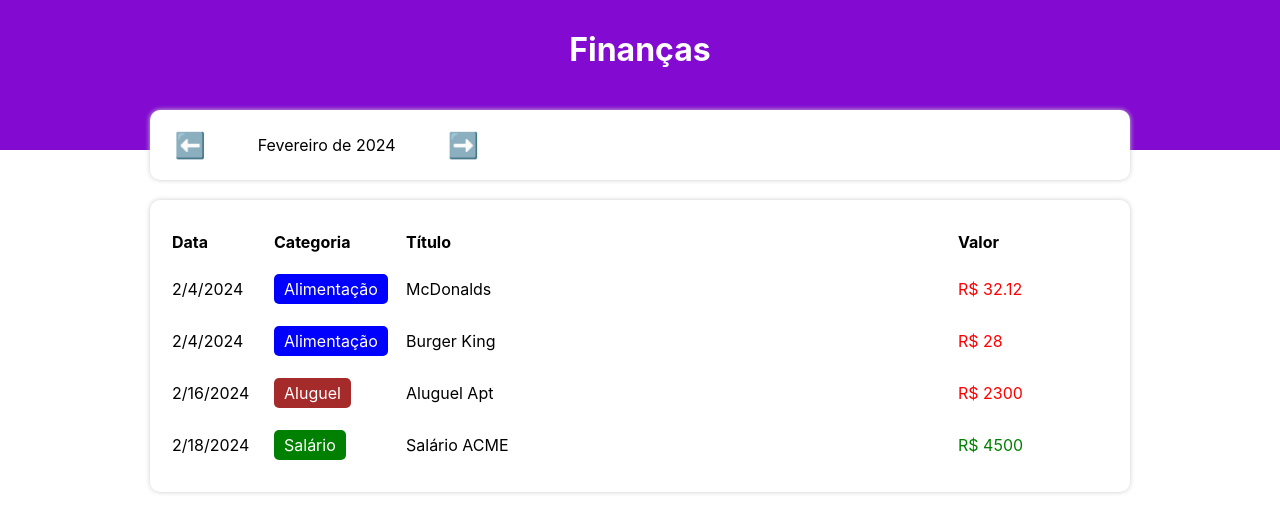
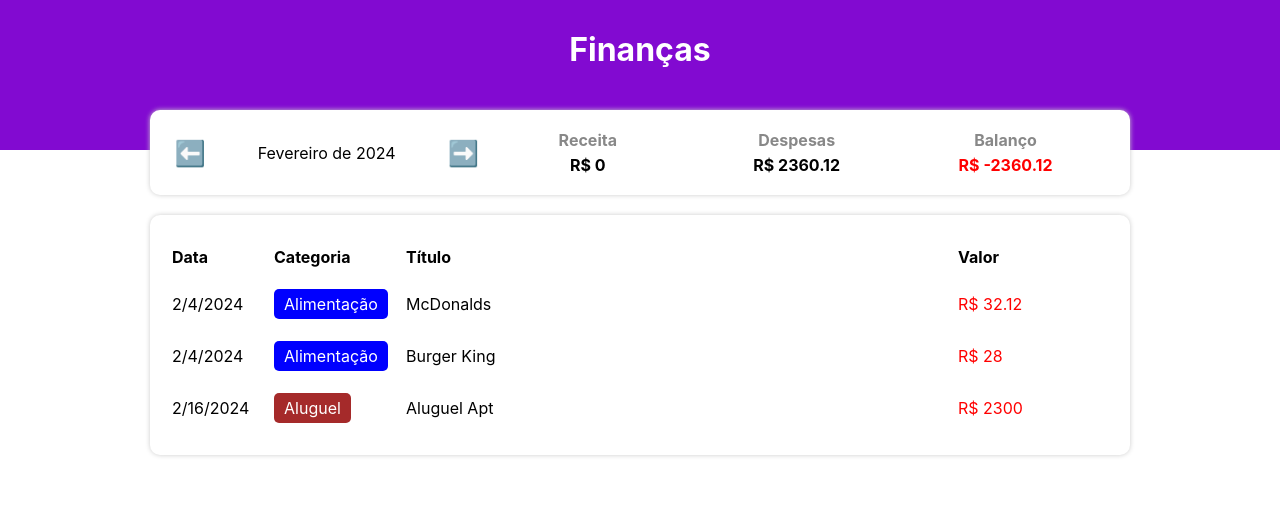
Before and after one commit to Souzzagabe/financesv2, a React (Vite) app: page / in a window 1280 px wide. Shown: the top 532 px of the page. Built offline with nearby package versions, Linux system fonts and the light colour scheme.

Commit message:
info area functions finish

```diff
--- a/src/App.tsx
+++ b/src/App.tsx
@@ -12,10 +12,29 @@
   const [list, setList] = useState(items);
   const [filteredList, setFilteredList] = useState<Item[]>([]);
   const [currentMonth, setCurrentMonth] = useState(getCurrentMonth());
+  const [income, setIncome] = useState(0)
+  const [expense, setExpense] = useState(0)
 
   useEffect(() => {
     setFilteredList(filterListByMonth(list, currentMonth));
   }, [list, currentMonth]);
+
+  useEffect(() => {
+    let incomeCount = 0;
+    let expenseCount = 0
+
+    for(let i in filteredList) {
+      if(categories[filteredList[i].category].expense) {
+        expenseCount += filteredList[i].value;
+
+      } else {
+        incomeCount += filteredList[i].value;
+    }}
+
+    setIncome(incomeCount)
+    setExpense(expenseCount)
+
+  }, [filteredList])
 
   const handleMonthChange = (newMonth: string) => {
     setCurrentMonth(newMonth);
@@ -31,6 +50,8 @@
         <InfoArea
         currentMonth={currentMonth}
         onMonthChange={handleMonthChange}
+        income={income}
+        expense={expense}
         />
 
         {/* Área de inserção */}
--- a/src/components/InfoArea/index.tsx
+++ b/src/components/InfoArea/index.tsx
@@ -1,12 +1,15 @@
 import * as C from "./styles";
 import { formatCurrentMonth } from "../../helpers/dateFilter";
+import { ResumeItem } from "../ResumeItem";
 
 type Props = {
     currentMonth: string;
     onMonthChange: (newMonth: string) => void;
+    income: number;
+    expense: number;
 }
 
-export const InfoArea = ({ currentMonth, onMonthChange }: Props) => {
+export const InfoArea = ({ currentMonth, onMonthChange, income, expense }: Props) => {
 
     const handlePrevMonth = () => {
         let [year, month] = currentMonth.split('-')
@@ -29,7 +32,15 @@
         <C.MonthTitle>{formatCurrentMonth(currentMonth)}</C.MonthTitle>
         <C.MonthArrow onClick={handleNextMonth}>➡️</C.MonthArrow>
       </C.MonthArea>
-      <C.ResumeArea></C.ResumeArea>
+      <C.ResumeArea>
+        <ResumeItem title="Receita" value={income}/>
+        <ResumeItem title="Despesas" value={expense}/>
+        <ResumeItem
+          title="Balanço"
+          value={income - expense}
+          color={(income-expense) < 0 ? 'red' : 'green'}
+        />
+      </C.ResumeArea>
     </C.Container>
   );
 };
--- /dev/null
+++ b/src/components/ResumeItem/index.tsx
@@ -0,0 +1,16 @@
+import * as C from './styles';
+
+type Props = {
+    title: string;
+    value: number;
+    color?: string;
+}
+
+export const ResumeItem = ({ title, value, color }: Props) => {
+    return (
+        <C.Container>
+            <C.Title>{title}</C.Title>
+            <C.Info color={color}>R$ {value}</C.Info>
+        </C.Container>
+    );
+}
--- /dev/null
+++ b/src/components/ResumeItem/styles.ts
@@ -0,0 +1,19 @@
+import styled from "styled-components";
+
+export const Container = styled.div`
+    flex: 1;
+
+`;
+
+export const Title = styled.div `
+    text-align: center;
+    font-weight: bold;
+    color: #888;
+    margin-bottom: 5px;
+`;
+
+export const Info = styled.div<{color?: string}>`
+    text-align: center;
+    font-weight: bold;
+    color: ${props => props.color ?? '000'};
+`;
--- a/src/data/items.ts
+++ b/src/data/items.ts
@@ -4,5 +4,5 @@
     { date: new Date(2024, 1, 4), category: 'food', title: 'McDonalds', value: 32.12 },
     { date: new Date(2024, 1, 4), category: 'food', title: 'Burger King', value: 28 },
     { date: new Date(2024, 1, 16), category: 'rent', title: 'Aluguel Apt', value: 2300 },
-    { date: new Date(2024, 1, 18), category: 'salary', title: 'Salário ACME', value: 4500 },
+    { date: new Date(2024, 3, 18), category: 'salary', title: 'Salário ACME', value: 4500 },
 ];
```
